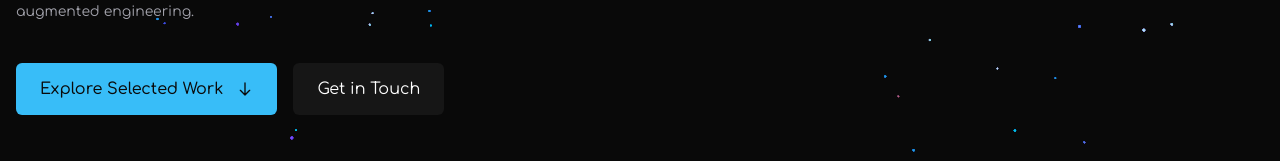
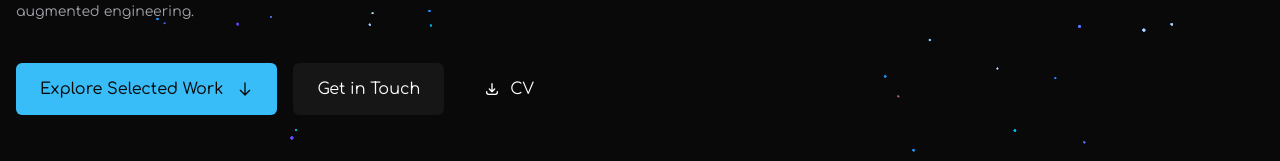
Before and after one commit to tajinderdev/portfolio, a React (Vite) app: page / in a window 1280 px wide. Shown: the part 380-541 px from the top of the page. Built offline with nearby package versions, Linux system fonts and the light colour scheme.

Commit message:
added cv link

```diff
--- a/src/components/layout/Footer.tsx
+++ b/src/components/layout/Footer.tsx
@@ -147,7 +147,6 @@ export function Footer(): ReactElement {
           </p>
 
           <div className="flex items-center gap-4">
-            <span>React 19 · TS · Tailwind v4</span>
             <a
               href="#main-content"
               onClick={(e) => handleSmoothScrollClick(e, '#')}
--- a/src/components/navigation/Header.tsx
+++ b/src/components/navigation/Header.tsx
@@ -121,8 +121,21 @@ export function Header(): ReactElement {
             })}
           </ul>
 
-          <div className="ml-4 pl-4 flex items-center gap-4 border-l border-border-subtle">
+          <div className="ml-4 pl-4 flex items-center gap-3 lg:gap-4 border-l border-border-subtle">
             <ThemeToggle />
+            <Button
+              as="a"
+              href="/Tajinder_Singh_Resume.pdf"
+              download="Tajinder_Singh_Resume.pdf"
+              variant="outline"
+              size="sm"
+              className="text-xs hidden lg:flex items-center gap-1.5"
+            >
+              <svg className="w-3.5 h-3.5" fill="none" viewBox="0 0 24 24" stroke="currentColor" strokeWidth="2" aria-hidden="true">
+                <path strokeLinecap="round" strokeLinejoin="round" d="M4 16v1a3 3 0 003 3h10a3 3 0 003-3v-1m-4-4l-4 4m0 0l-4-4m4 4V4" />
+              </svg>
+              CV
+            </Button>
             <Button
               as="a"
               href="#contact"
@@ -136,7 +149,7 @@ export function Header(): ReactElement {
                   handleSmoothScrollClick(e, '#contact');
                 }
               }}
-              variant="outline"
+              variant="primary"
               size="sm"
               className="text-xs"
             >
--- a/src/components/navigation/MobileNavigation.tsx
+++ b/src/components/navigation/MobileNavigation.tsx
@@ -153,6 +153,19 @@ export function MobileNavigation({
       <div className="pt-6 border-t border-border-subtle space-y-4">
         <Button
           as="a"
+          href="/Tajinder_Singh_Resume.pdf"
+          download="Tajinder_Singh_Resume.pdf"
+          variant="outline"
+          size="lg"
+          className="w-full flex justify-center items-center gap-2"
+        >
+          <svg className="w-5 h-5" fill="none" viewBox="0 0 24 24" stroke="currentColor" strokeWidth="2" aria-hidden="true">
+            <path strokeLinecap="round" strokeLinejoin="round" d="M4 16v1a3 3 0 003 3h10a3 3 0 003-3v-1m-4-4l-4 4m0 0l-4-4m4 4V4" />
+          </svg>
+          Download CV
+        </Button>
+        <Button
+          as="a"
           href="#contact"
           variant="primary"
           size="lg"
--- a/src/sections/Hero/HeroContent.tsx
+++ b/src/sections/Hero/HeroContent.tsx
@@ -73,6 +73,20 @@ export function HeroContent({ profile }: HeroContentProps): ReactElement {
         >
           Get in Touch
         </Button>
+
+        <Button
+          as="a"
+          href="/Tajinder_Singh_Resume.pdf"
+          download="Tajinder_Singh_Resume.pdf"
+          variant="outline"
+          size="lg"
+          className="flex items-center gap-2 border-border-subtle hover:bg-surface-elevated"
+        >
+          <svg className="w-4 h-4" fill="none" viewBox="0 0 24 24" stroke="currentColor" strokeWidth="2" aria-hidden="true">
+            <path strokeLinecap="round" strokeLinejoin="round" d="M4 16v1a3 3 0 003 3h10a3 3 0 003-3v-1m-4-4l-4 4m0 0l-4-4m4 4V4" />
+          </svg>
+          CV
+        </Button>
       </div>
 
       {/* Key Proof Metrics / Delivery Signals */}
```
Also changed, not shown: 1 other file (tests, documents, lock files or other folders).
